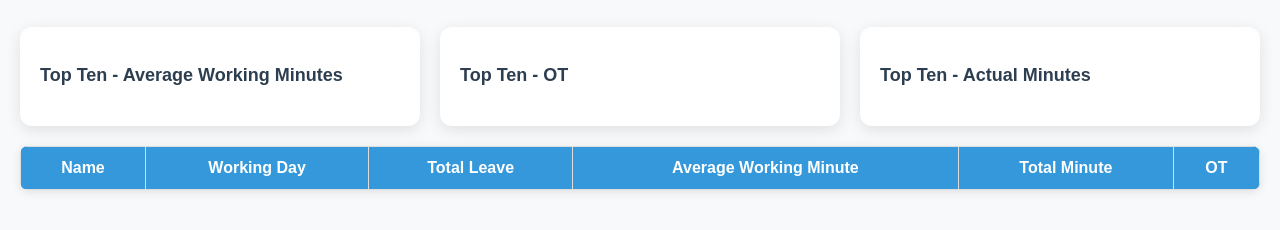
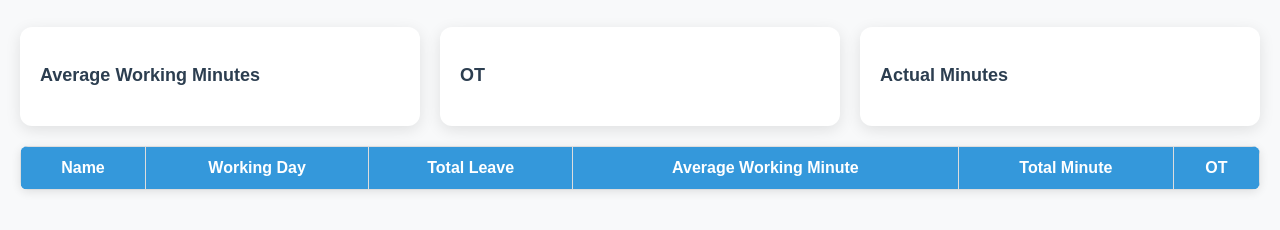
Before and after one commit to nandmodi/team-performance, a plain HTML site: page index.html in a window 1280 px wide. Shown: the part 152-382 px from the top of the page. Drawn offline with nearby package versions, Linux system fonts and the light colour scheme; no server answers.

Commit message:
Update index.html

```diff
--- a/index.html
+++ b/index.html
@@ -221,15 +221,15 @@
 
   <div class="cards-row">
     <div class="card">
-      <h3>Top Ten - Average Working Minutes</h3>
+      <h3>Average Working Minutes</h3>
       <ul id="topAvgWorkingMinutes"></ul>
     </div>
     <div class="card">
-      <h3>Top Ten - OT</h3>
+      <h3>OT</h3>
       <ul id="topOT"></ul>
     </div>
     <div class="card">
-      <h3>Top Ten - Actual Minutes</h3>
+      <h3>Actual Minutes</h3>
       <ul id="topActualMinutes"></ul>
     </div>
   </div>
```
